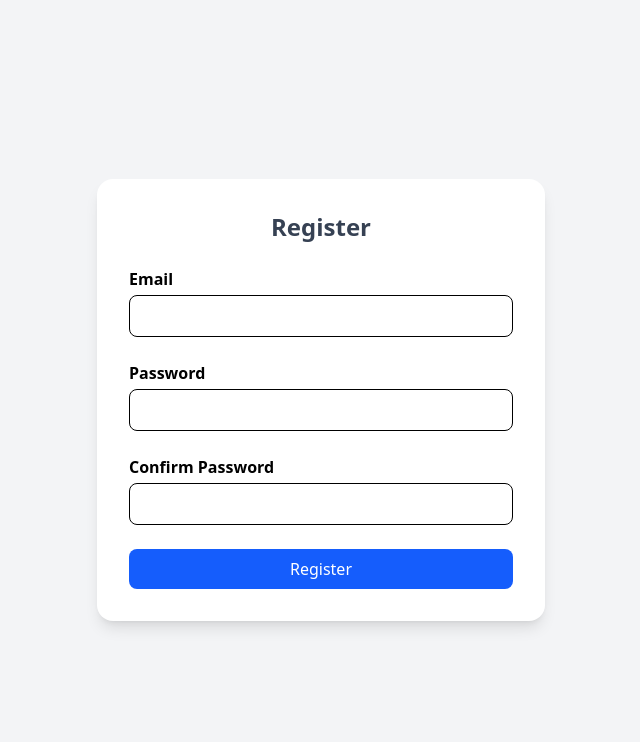
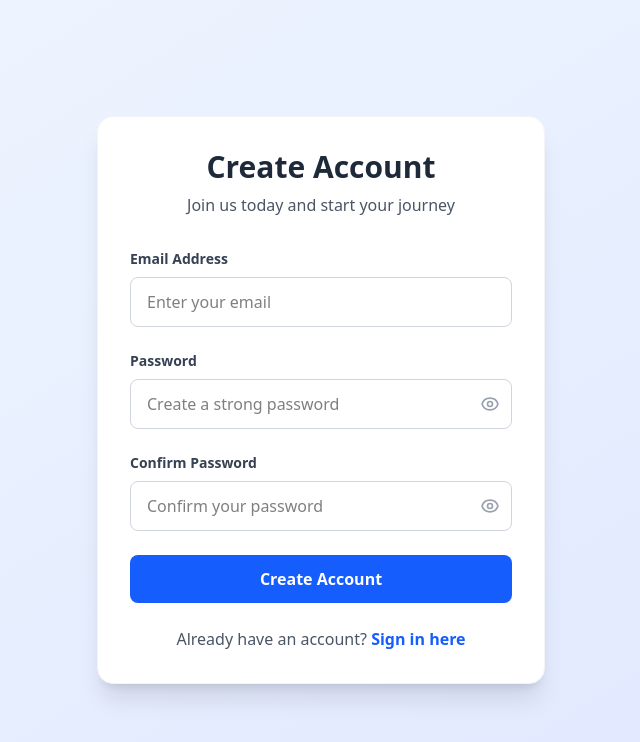
Before and after one commit to erosage3/Resume-Screening-System, a React (Vite) app in the folder webapp/JobSeek/: page /register in a window 1280 px wide. Shown: the top 742 px of the page, without its empty margins (319-959 px from the left). Built offline with nearby package versions, Linux system fonts and the light colour scheme.

Commit message:
Improved UI and verification

```diff
--- a/webapp/JobSeek/src/pages/Register.jsx
+++ b/webapp/JobSeek/src/pages/Register.jsx
@@ -1,124 +1,267 @@
-import {useState} from 'react';
+import { useState } from 'react';
 import { useNavigate } from 'react-router-dom';
 
-
-export default function Register(){
+export default function Register() {
     const navigate = useNavigate();
-
     const [formData, setFormData] = useState({
         email: '',
         password: '',
         confirmPassword: '',
     });
-
     const [errors, setErrors] = useState({});
+    const [isLoading, setIsLoading] = useState(false);
+    const [showPassword, setShowPassword] = useState(false);
+    const [showConfirmPassword, setShowConfirmPassword] = useState(false);
 
     const handleChange = (e) => {
-        setFormData({...formData, [e.target.name]: e.target.value});
+        const { name, value } = e.target;
+        setFormData(prev => ({ ...prev, [name]: value }));
+        if (errors[name]) setErrors(prev => ({ ...prev, [name]: '' }));
     };
 
     const validate = () => {
         const newErrors = {};
         const emailRegex = /^[^\s@]+@[^\s@]+\.[^\s@]+$/;
 
-        if (!emailRegex.test(formData.email)){
-            newErrors.email = 'Invalid email address';
+        if (!formData.email.trim()) {
+            newErrors.email = 'Email is required';
+        } else if (!emailRegex.test(formData.email)) {
+            newErrors.email = 'Please enter a valid email address';
         }
 
-        if(formData.password !== formData.confirmPassword){
+        if (!formData.password) {
+            newErrors.password = 'Password is required';
+        } else if (formData.password.length < 8) {
+            newErrors.password = 'Password must be at least 8 characters long';
+        } else if (!/(?=.*[a-z])(?=.*[A-Z])(?=.*\d)/.test(formData.password)) {
+            newErrors.password = 'Password must contain at least one uppercase letter, one lowercase letter, and one number';
+        }
+
+        if (!formData.confirmPassword) {
+            newErrors.confirmPassword = 'Please confirm your password';
+        } else if (formData.password !== formData.confirmPassword) {
             newErrors.confirmPassword = 'Passwords do not match';
         }
 
         return newErrors;
-
     };
 
-    const  handleSubmit = async (e) => {
+    const handleSubmit = async (e) => {
         e.preventDefault();
         const validationErrors = validate();
         setErrors(validationErrors);
 
-        if(Object.keys(validationErrors).length === 0){
-            console.log ('Form Submitted:', formData);
-            //submit logic (API call)
-            let result = await fetch("http://localhost:8000/auth/register",{
+        if (Object.keys(validationErrors).length === 0) {
+            setIsLoading(true);
+
+            try {
+                const response = await fetch("http://localhost:8000/auth/register", {
                     method: 'POST',
+                    headers: {
+                        "Content-Type": "application/json",
+                    },
                     body: JSON.stringify({
                         email: formData.email,
                         password: formData.password
+                        // Note: We don't send confirmPassword to backend
                     }),
-                headers:{
-                    "Content-Type": 'application/json',
-                    "Accept": 'application/json'
+                });
+
+                if (!response.ok) {
+                    const errorData = await response.json();
+                    throw new Error(errorData.detail || 'Registration failed');
                 }
 
-            })
-            result = await result.json()
+                const result = await response.json();
 
-
-            if(result.message === "User registered successfully"){
+                if (result.message === "User registered successfully") {
+                    alert("Registration successful! Redirecting to login...");
                     setFormData({ email: '', password: '', confirmPassword: '' });
-                navigate('/login');
-            }else{
-                setErrors({ api: result.message || 'Registration failed' });
+                    setTimeout(() => navigate('/login'), 1500);
+                }
+            } catch (error) {
+                console.error('Registration error:', error);
+                setErrors({
+                    api: error.message || 'Registration failed. Please try again.'
+                });
+            } finally {
+                setIsLoading(false);
             }
         }
     };
 
-    return(
-        <div className="flex items-center justify-center min-h-screen bg-gray-100">
-            <form
-                onSubmit={handleSubmit}
-                className="bg-white p-8 rounded-2xl shadow-lg w-full max-w-md space-y-6"
+    const togglePasswordVisibility = (field) => {
+        if (field === 'password') {
+            setShowPassword(prev => !prev);
+        } else {
+            setShowConfirmPassword(prev => !prev);
+        }
+    };
 
-            >
-                <h2 className="text-2xl font-bold text-center text-gray-700">Register</h2>
-                {errors.api && <p className="text-red-500 text-sm text-center">{errors.api}</p>}
+    return (
+        <div className="flex items-center justify-center min-h-screen bg-gradient-to-br from-blue-50 to-indigo-100 px-4">
+            <div className="bg-white p-8 rounded-2xl shadow-xl w-full max-w-md border border-gray-100">
+                <div className="text-center mb-8">
+                    <h2 className="text-3xl font-bold text-gray-800 mb-2">Create Account</h2>
+                    <p className="text-gray-600">Join us today and start your journey</p>
+                </div>
 
+                {errors.api && (
+                    <div className="bg-red-50 border border-red-200 text-red-700 px-4 py-3 rounded-lg mb-6 text-sm">
+                        {errors.api}
+                    </div>
+                )}
+
+                <form onSubmit={handleSubmit} className="space-y-6">
                     <div>
-                    <label className='block mb-1 font-semibold'>Email</label>
+                        <label className="block text-sm font-semibold text-gray-700 mb-2">
+                            Email Address
+                        </label>
                         <input
                             type="email"
-                        name='email'
-                        className='w-full px-4 py-2 border rounded-lg focus:outline-none focus:ring-2 focus:ring-blue-500'
+                            name="email"
+                            className={`w-full px-4 py-3 border rounded-lg focus:outline-none focus:ring-2 transition-colors ${
+                                errors.email
+                                    ? 'border-red-300 focus:ring-red-500'
+                                    : 'border-gray-300 focus:ring-blue-500'
+                            }`}
                             value={formData.email}
                             onChange={handleChange}
+                            placeholder="Enter your email"
+                            disabled={isLoading}
                         />
-                    {errors.email && <p className='text-red-500 text-sm mt-1'>{errors.email}</p>}
-
+                        {errors.email && (
+                            <p className="text-red-500 text-sm mt-1 flex items-center">
+                                <span className="mr-1">⚠</span>
+                                {errors.email}
+                            </p>
+                        )}
                     </div>
 
                     <div>
-                    <label className='block mb-1 font-semibold'>Password</label>
+                        <label className="block text-sm font-semibold text-gray-700 mb-2">
+                            Password
+                        </label>
+                        <div className="relative">
                             <input
-                        type="password"
+                                type={showPassword ? "text" : "password"}
                                 name="password"
-                        className="w-full px-4 py-2 border rounded-lg focus:outline-none focus:ring-2 focus:ring-blue-500"
+                                className={`w-full px-4 py-3 pr-12 border rounded-lg focus:outline-none focus:ring-2 transition-colors ${
+                                    errors.password
+                                        ? 'border-red-300 focus:ring-red-500'
+                                        : 'border-gray-300 focus:ring-blue-500'
+                                }`}
                                 value={formData.password}
                                 onChange={handleChange}
+                                placeholder="Create a strong password"
+                                disabled={isLoading}
                             />
-                    {errors.password && <p className="text-red-500 text-sm mt-1">{errors.password}</p>}
+                            <button
+                                type="button"
+                                className="absolute inset-y-0 right-0 pr-3 flex items-center text-gray-500 hover:text-gray-700"
+                                onClick={() => togglePasswordVisibility('password')}
+                                disabled={isLoading}
+                            >
+                                {showPassword ? (
+                                    <svg className="h-5 w-5 text-gray-400" fill="none" stroke="currentColor" viewBox="0 0 24 24">
+                                        <path strokeLinecap="round" strokeLinejoin="round" strokeWidth={2} d="M13.875 18.825A10.05 10.05 0 0112 19c-4.478 0-8.268-2.943-9.543-7a9.97 9.97 0 011.563-3.029m5.858.908a3 3 0 114.243 4.243M9.878 9.878l4.242 4.242M9.878 9.878L3 3m6.878 6.878L21 21" />
+                                    </svg>
+                                ) : (
+                                    <svg className="h-5 w-5 text-gray-400" fill="none" stroke="currentColor" viewBox="0 0 24 24">
+                                        <path strokeLinecap="round" strokeLinejoin="round" strokeWidth={2} d="M15 12a3 3 0 11-6 0 3 3 0 016 0z" />
+                                        <path strokeLinecap="round" strokeLinejoin="round" strokeWidth={2} d="M2.458 12C3.732 7.943 7.523 5 12 5c4.478 0 8.268 2.943 9.542 7-1.274 4.057-5.064 7-9.542 7-4.477 0-8.268-2.943-9.542-7z" />
+                                    </svg>
+                                )}
+                            </button>
+                        </div>
+                        {errors.password && (
+                            <p className="text-red-500 text-sm mt-1 flex items-center">
+                                <span className="mr-1">⚠</span>
+                                {errors.password}
+                            </p>
+                        )}
                     </div>
 
                     <div>
-                    <label className="block mb-1 font-semibold">Confirm Password</label>
+                        <label className="block text-sm font-semibold text-gray-700 mb-2">
+                            Confirm Password
+                        </label>
+                        <div className="relative">
                             <input
-                        type="password"
+                                type={showConfirmPassword ? "text" : "password"}
                                 name="confirmPassword"
-                        className='w-full px-4 py-2 border rounded-lg focus:outline-none focus:ring-2 focus:ring-blue-500'
-                        value = {formData.confirmPassword}
-                        onChange = {handleChange}
+                                className={`w-full px-4 py-3 pr-12 border rounded-lg focus:outline-none focus:ring-2 transition-colors ${
+                                    errors.confirmPassword
+                                        ? 'border-red-300 focus:ring-red-500'
+                                        : 'border-gray-300 focus:ring-blue-500'
+                                }`}
+                                value={formData.confirmPassword}
+                                onChange={handleChange}
+                                placeholder="Confirm your password"
+                                disabled={isLoading}
                             />
-                    {errors.confirmPassword && <p className="text-red-500 text-sm mt-1">{errors.confirmPassword}</p>}
+                            <button
+                                type="button"
+                                className="absolute inset-y-0 right-0 pr-3 flex items-center text-gray-500 hover:text-gray-700"
+                                onClick={() => togglePasswordVisibility('confirmPassword')}
+                                disabled={isLoading}
+                            >
+                                {showConfirmPassword ? (
+                                    <svg className="h-5 w-5 text-gray-400" fill="none" stroke="currentColor" viewBox="0 0 24 24">
+                                        <path strokeLinecap="round" strokeLinejoin="round" strokeWidth={2} d="M13.875 18.825A10.05 10.05 0 0112 19c-4.478 0-8.268-2.943-9.543-7a9.97 9.97 0 011.563-3.029m5.858.908a3 3 0 114.243 4.243M9.878 9.878l4.242 4.242M9.878 9.878L3 3m6.878 6.878L21 21" />
+                                    </svg>
+                                ) : (
+                                    <svg className="h-5 w-5 text-gray-400" fill="none" stroke="currentColor" viewBox="0 0 24 24">
+                                        <path strokeLinecap="round" strokeLinejoin="round" strokeWidth={2} d="M15 12a3 3 0 11-6 0 3 3 0 016 0z" />
+                                        <path strokeLinecap="round" strokeLinejoin="round" strokeWidth={2} d="M2.458 12C3.732 7.943 7.523 5 12 5c4.478 0 8.268 2.943 9.542 7-1.274 4.057-5.064 7-9.542 7-4.477 0-8.268-2.943-9.542-7z" />
+                                    </svg>
+                                )}
+                            </button>
+                        </div>
+                        {errors.confirmPassword && (
+                            <p className="text-red-500 text-sm mt-1 flex items-center">
+                                <span className="mr-1">⚠</span>
+                                {errors.confirmPassword}
+                            </p>
+                        )}
                     </div>
 
                     <button
                         type="submit"
-                    className='w-full bg-blue-600 text-white py-2 rounded-lg hover:bg-blue-700 transition'
+                        disabled={isLoading}
+                        className={`w-full py-3 rounded-lg font-semibold text-white transition-all duration-200 ${
+                            isLoading
+                                ? 'bg-gray-400 cursor-not-allowed'
+                                : 'bg-blue-600 hover:bg-blue-700 hover:shadow-lg transform hover:-translate-y-0.5'
+                        }`}
                     >
-                    Register
+                        {isLoading ? (
+                            <span className="flex items-center justify-center">
+                                <svg className="animate-spin -ml-1 mr-3 h-5 w-5 text-white" xmlns="http://www.w3.org/2000/svg" fill="none" viewBox="0 0 24 24">
+                                    <circle className="opacity-25" cx="12" cy="12" r="10" stroke="currentColor" strokeWidth="4"></circle>
+                                    <path className="opacity-75" fill="currentColor" d="M4 12a8 8 0 018-8V0C5.373 0 0 5.373 0 12h4zm2 5.291A7.962 7.962 0 014 12H0c0 3.042 1.135 5.824 3 7.938l3-2.647z"></path>
+                                </svg>
+                                Creating Account...
+                            </span>
+                        ) : (
+                            'Create Account'
+                        )}
                     </button>
                 </form>
+
+                <div className="mt-6 text-center">
+                    <p className="text-gray-600">
+                        Already have an account?{' '}
+                        <button
+                            onClick={() => navigate('/login')}
+                            className="text-blue-600 hover:text-blue-700 font-semibold hover:underline"
+                            disabled={isLoading}
+                        >
+                            Sign in here
+                        </button>
+                    </p>
+                </div>
+            </div>
         </div>
     );
 }
```
Lines whose indentation alone changed are shown as unchanged.
